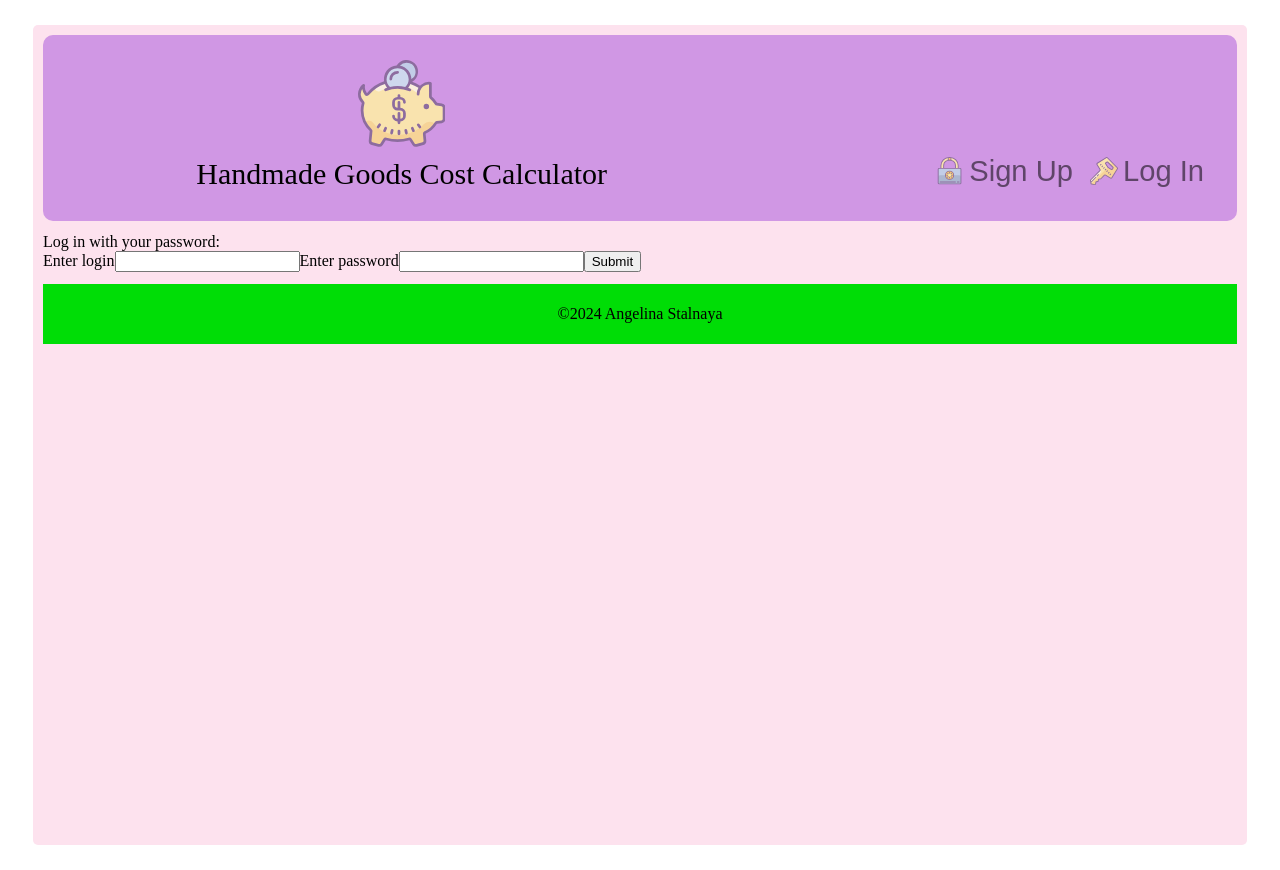
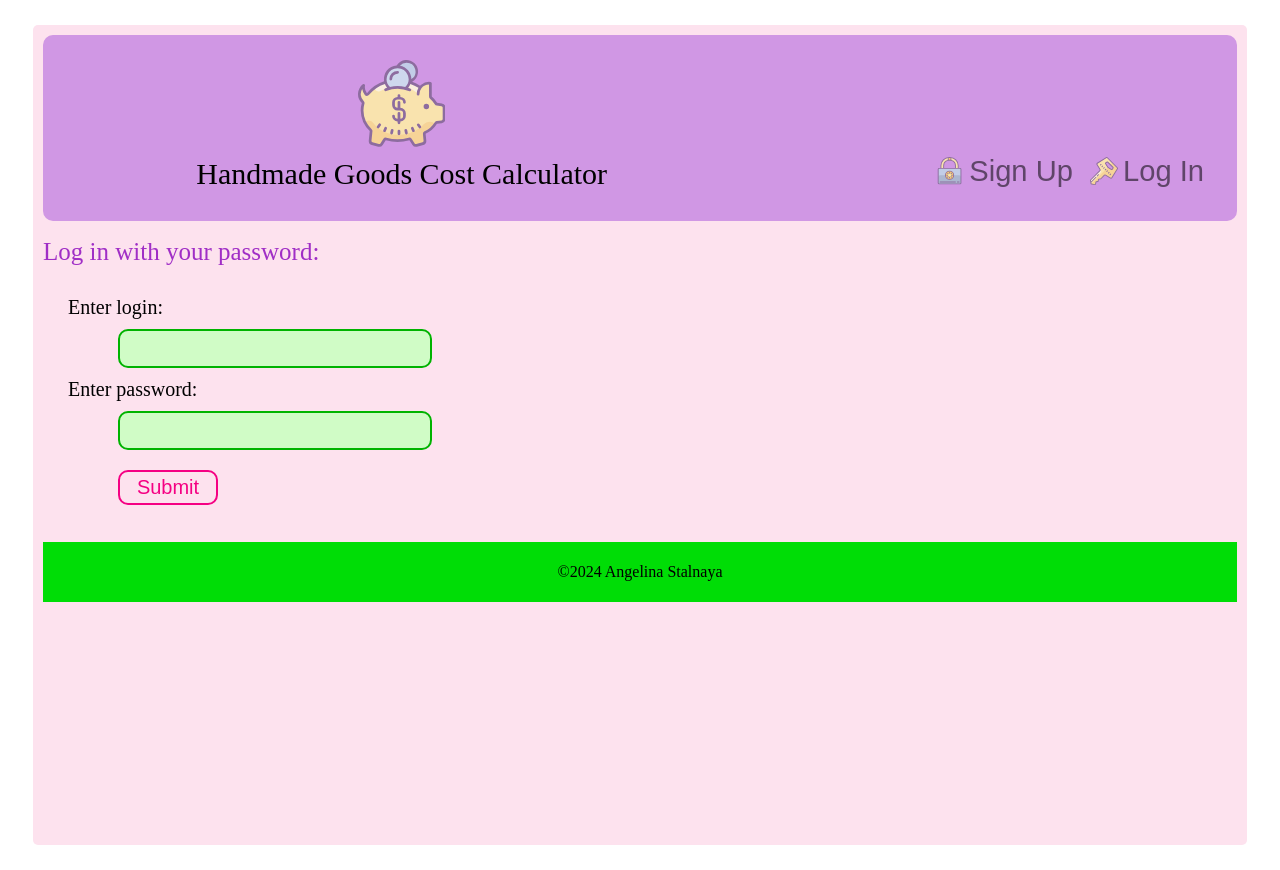
Before and after one commit to AngelinaStalnaya/goods_cost_app, a React (Create React App) app: page /login in a window 1280 px wide. Built offline with nearby package versions, Linux system fonts and the light colour scheme.

Commit message:
login component styled modified

```diff
--- a/src/components/Header.jsx
+++ b/src/components/Header.jsx
@@ -26,7 +26,7 @@ const Header = ({
               sx={{ width: "3em", height: "3em"}}
             />
           </Link>
-          <Typography sx={{fontSize: '30px',  }}>Handmade Goods Cost Calculator</Typography>
+          <Typography sx={{fontSize: '30px'}}>Handmade Goods Cost Calculator</Typography>
         </Grid>
         <Grid size={5} className="header__navigation" >
           {authorized ? (
--- a/src/components/login/LogIn.jsx
+++ b/src/components/login/LogIn.jsx
@@ -1,20 +1,39 @@
 import React from "react";
+import { Typography } from "@mui/material";
 
-const LogIn = ({handleFormSubmit}) => {
-
+const LogIn = ({ handleFormSubmit }) => {
   return (
     <>
-      <div>Log in with your password:</div>
-      <form id="logInForm" onSubmit={handleFormSubmit}>
-        <label htmlFor="login">Enter login</label>
-        <input id="login" name="login" required type="text"></input>
+      <Typography className="section__header" sx={{ fontSize: "25px" }}>
+        Log in with your password:
+      </Typography>
+      <form id="logInForm" onSubmit={handleFormSubmit} className="form__auth">
+        <label htmlFor="login" className="input__label">
+          Enter login:
+        </label>
+        <input
+          id="login"
+          name="login"
+          required
+          type="text"
+          className="input"
+        ></input>
 
-        <label htmlFor="password">Enter password</label>
-        <input id="password" name="password" type="password" required></input>
+        <label htmlFor="password" className="input__label">
+          Enter password:
+        </label>
+        <input
+          id="password"
+          name="password"
+          type="password"
+          required
+          className="input"
+        ></input>
 
-        <button type="submit">Submit</button>
+        <button type="submit" className="input__btn">
+          Submit
+        </button>
       </form>
-
     </>
   );
 };
--- a/src/styles/styles.css
+++ b/src/styles/styles.css
@@ -81,22 +81,73 @@
 }
 
 .section__header {
-  font-size: 30px;
-  font-weight: 600;
   color: var(--purple_500);
-  font-family: "Comfortaa";
+  margin-bottom: 15px;
 }
 
 .section__descr {
   margin-bottom: 20px;
 }
 
+.form__auth {
+  display: flex;
+  flex-direction: column;
+  gap: 10px;
+  padding: 25px;
+  max-width: 500px;
+}
+
 .input {
-  color: #008f00;
+  color: var(--green_800);
+  max-width: 300px;
+  overflow: scroll;
+  padding: 5px;
+  border-radius: 10px;
+  border: 2px solid var(--green_800);
+  background-color: var(--green_100);
+  font-size: 20px;
+  line-height: 25px;
+  margin-left: 50px;
+  transition: border 0.3s ease-in-out, color 0.3s ease-in-out;
+
+  &:is(:hover, :active) {
+    border: 2px solid var(--marshmallows_400);
+    color: var(--purple_600);
+  }
+
+  &:focus {
+    border: 2px solid var(--purple_400);
+    color: var(--marshmallows_400);
+  }
 }
 
 .input__label {
   padding: 0;
+  font-size: 20px;
+}
+
+.input__btn {
+  color: var(--marshmallows_400);
+  max-width: 100px;
+  padding: 3px;
+  border-radius: 10px;
+  border: 2px solid var(--marshmallows_400);
+  background-color: var(--marshmallows_50);
+  font-size: 20px;
+  line-height: 25px;
+  margin-left: 50px;
+  margin-top: 10px;
+  transition: border 0.3s ease-in-out, color 0.3s ease-in-out;
+
+  &:is(:hover, :active) {
+    border: 2px solid var(--purple_600);
+    color: var(--purple_600);
+  }
+
+  &:focus {
+    border: 2px solid var(--green_800);
+    color: var(--green_800);
+  }
 }
 
 .basicCosts,
```
